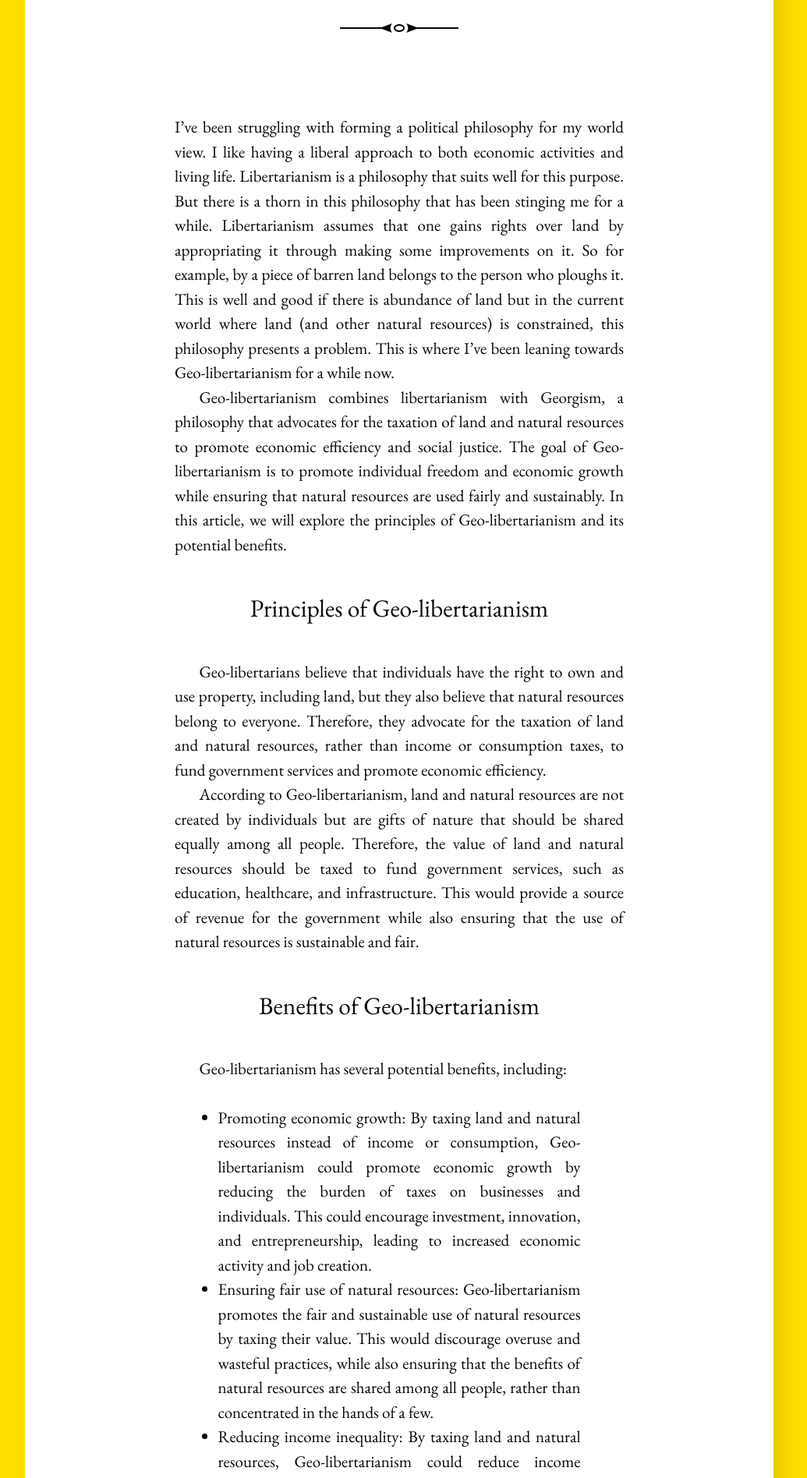
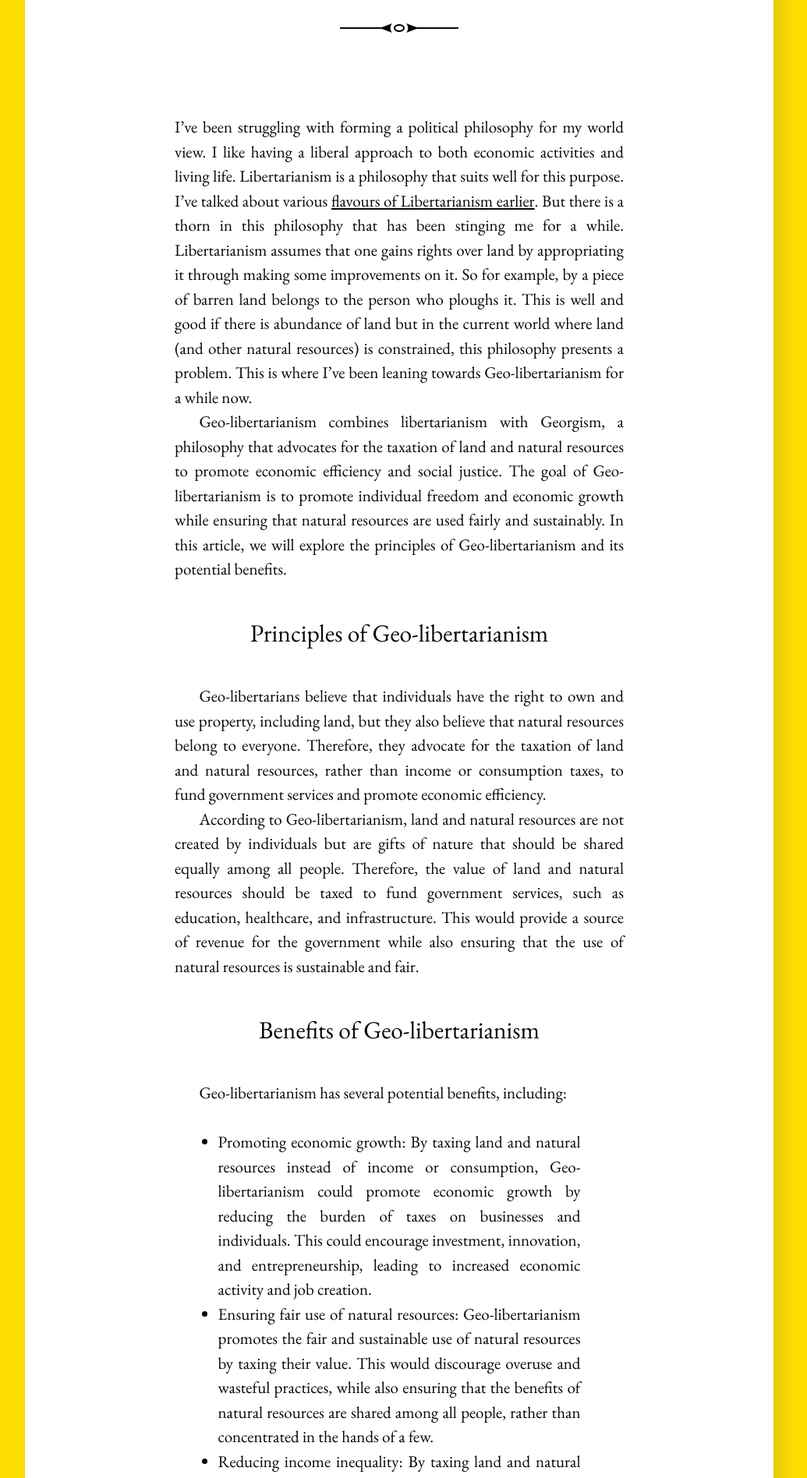
Before and after one commit to gopi-suvanam/gopi-suvanam.github.io, a Jekyll site: the page built from _posts/2023-02-23-Geo-libertariansim.md, in a window 1280 px wide. Shown: the part 357-2253 px from the top of the page at 78% size, without its empty margins (128-1163 px from the left). Built offline with Jekyll 4.4.1, drawn with Linux system fonts in a browser that asks for light colours.

Commit message:
Update 2023-02-23-Geo-libertariansim.md

```diff
--- a/_posts/2023-02-23-Geo-libertariansim.md
+++ b/_posts/2023-02-23-Geo-libertariansim.md
@@ -3,7 +3,7 @@ title: Geo-libertarianism
 layout: post
 description: Geo-libertarianism combines libertarianism with Georgism, a philosophy that advocates for the taxation of land and natural resources wiht the goal of promoting individual freedom and economic growth while ensuring that natural resources are used fairly and sustainably.
 ---
-I've been struggling with forming a political philosophy for my world view. I like having a liberal approach to both economic activities and living life. Libertarianism is a philosophy that suits well for this purpose. But there is a thorn in this philosophy that has been stinging me for a while. Libertarianism assumes that one gains rights over land by appropriating it through making some improvements on it. So for example, by a piece of barren land belongs to the person who ploughs it. This is well and good if there is abundance of land but in the current world where land (and other natural resources) is constrained, this philosophy presents a problem. This is where I've been leaning towards Geo-libertarianism for a while now.
+I've been struggling with forming a political philosophy for my world view. I like having a liberal approach to both economic activities and living life.  Libertarianism is a philosophy that suits well for this purpose. I've talked about various [flavours of Libertarianism earlier](/2023/02/23/Geo-libertariansim.html). But there is a thorn in this philosophy that has been stinging me for a while. Libertarianism assumes that one gains rights over land by appropriating it through making some improvements on it. So for example, by a piece of barren land belongs to the person who ploughs it. This is well and good if there is abundance of land but in the current world where land (and other natural resources) is constrained, this philosophy presents a problem. This is where I've been leaning towards Geo-libertarianism for a while now.
 
 Geo-libertarianism combines libertarianism with Georgism, a philosophy that advocates for the taxation of land and natural resources to promote economic efficiency and social justice. The goal of Geo-libertarianism is to promote individual freedom and economic growth while ensuring that natural resources are used fairly and sustainably. In this article, we will explore the principles of Geo-libertarianism and its potential benefits.
 
```
